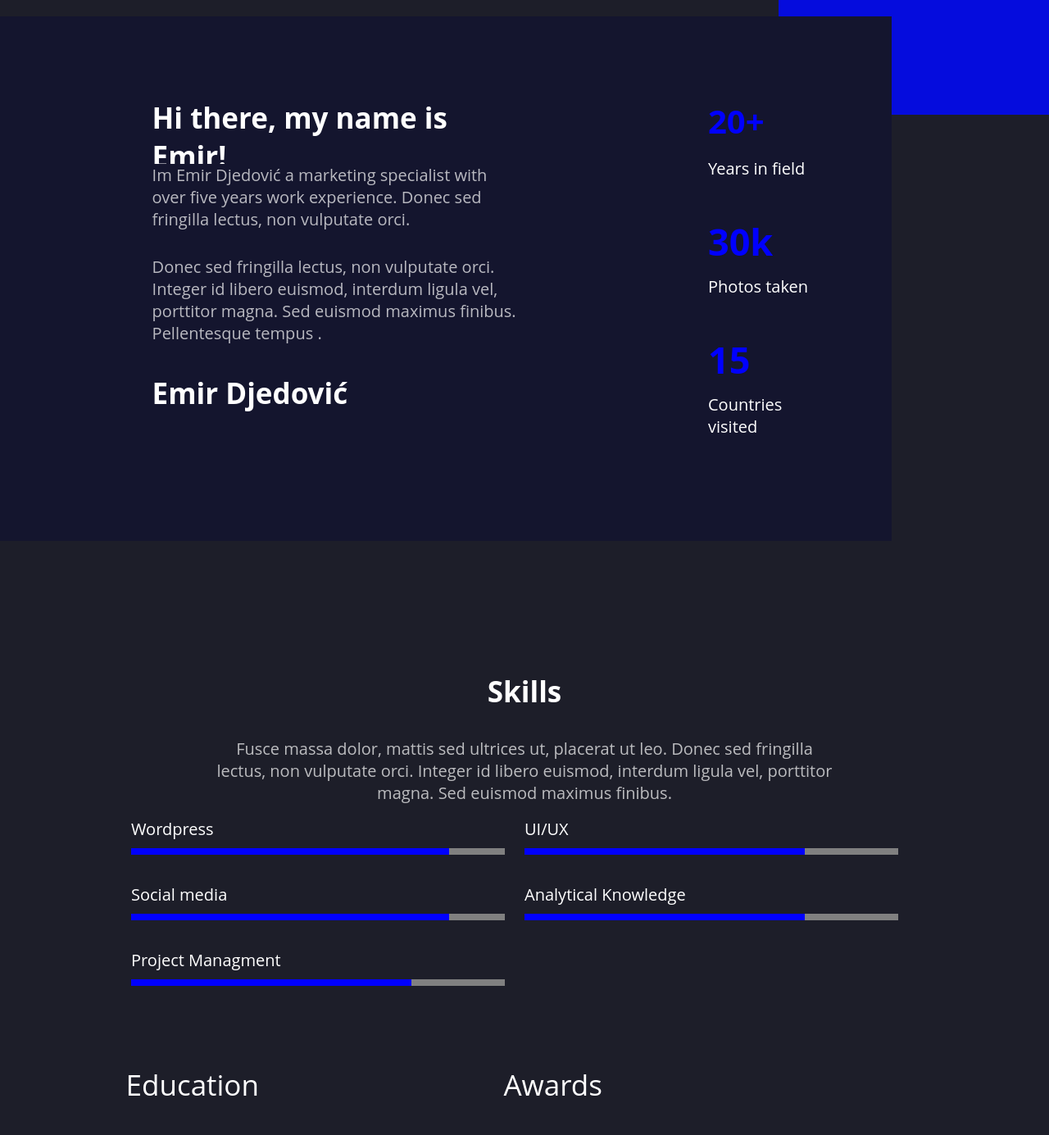
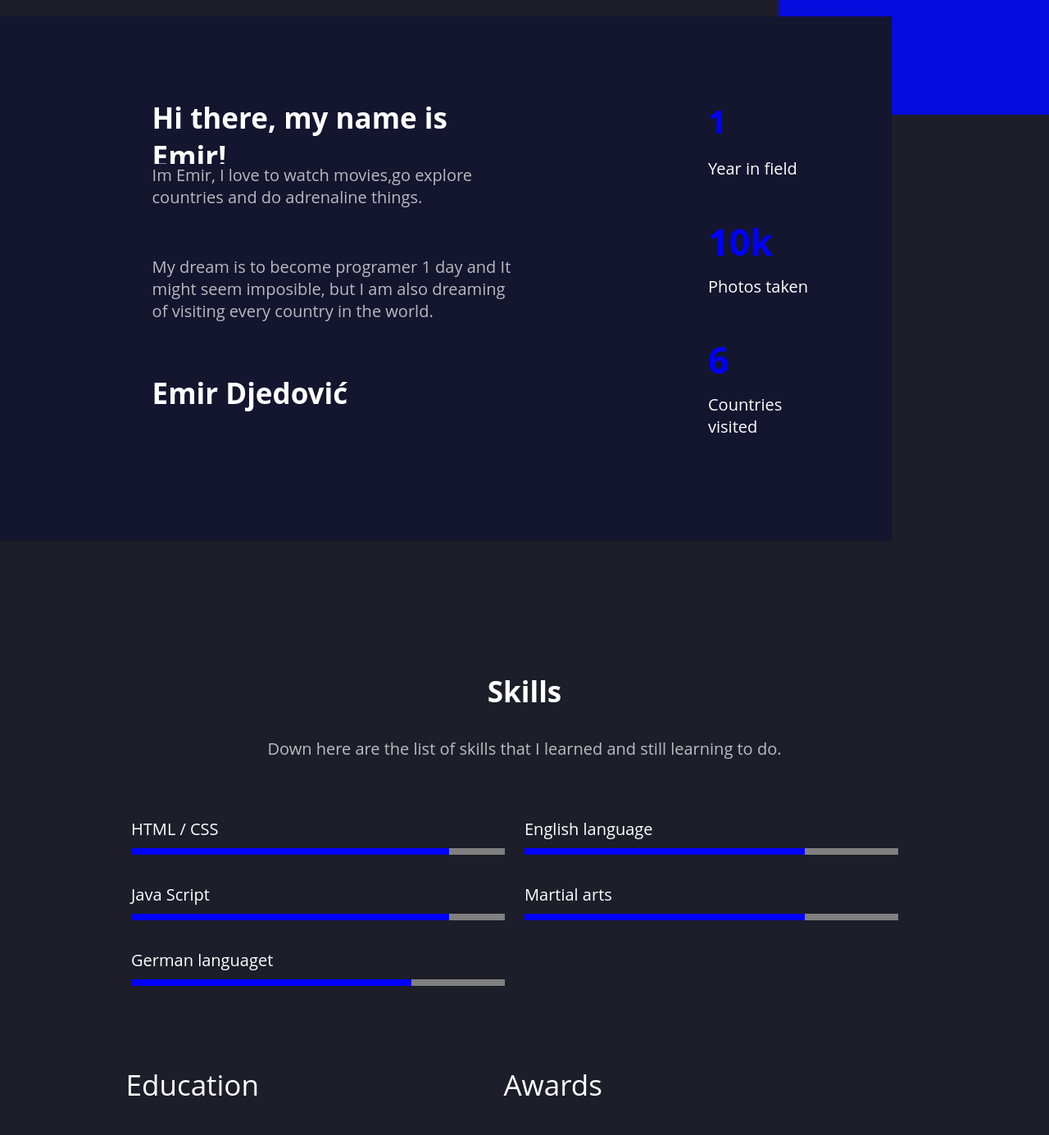
Before and after one commit to emir2008d/Portofolio, a plain HTML site: page index.html in a window 1280 px wide. Shown: the part 1060-2445 px from the top of the page at 82% size. Drawn offline with Linux system fonts and the light colour scheme.

Commit message:
Update index.html

```diff
--- a/index.html
+++ b/index.html
@@ -69,16 +69,16 @@
         <div class="more-inf-about-me-container">
             <div class="more-inf-about-me-left">
                 <div class="row1-more-inf-about-me-left"><p>Hi there, my name is Emir!</p></div>
-                <div class="row2-more-inf-about-me-left"><p>Im Emir Djedović a marketing specialist with over five years work experience. Donec sed fringilla lectus, non vulputate orci.</p></div>
-                <div class="row3-more-inf-about-me-left"><p>Donec sed fringilla lectus, non vulputate orci. Integer id libero euismod, interdum ligula vel, porttitor magna. Sed euismod maximus finibus. Pellentesque tempus .</p></div>
+                <div class="row2-more-inf-about-me-left"><p>Im Emir, I love to watch movies,go explore countries and do adrenaline things.</p></div>
+                <div class="row3-more-inf-about-me-left"><p>My dream is to become programer 1 day and It might seem imposible, but I am also dreaming of visiting every country in the world.</p></div>
                 <div class="row4-more-inf-about-me-left"><p>Emir Djedović</p></div>
             </div>
             <div class="more-inf-about-me-right">
-                <div class="row1-more-inf-about-me-right"><p>20+</p></div>
-                <div class="row2-more-inf-about-me-right"><p>Years in field</p></div>
-                <div class="row3-more-inf-about-me-right"><p>30k</p></div>
+                <div class="row1-more-inf-about-me-right"><p>1</p></div>
+                <div class="row2-more-inf-about-me-right"><p>Year in field</p></div>
+                <div class="row3-more-inf-about-me-right"><p>10k</p></div>
                 <div class="row4-more-inf-about-me-right"><p>Photos taken</p></div>
-                <div class="row5-more-inf-about-me-right"><p>15</p></div>
+                <div class="row5-more-inf-about-me-right"><p>6</p></div>
                 <div class="row6-more-inf-about-me-right"><p>Countries visited</p></div>
             </div>
         </div>
@@ -94,27 +94,27 @@
     <div class="about-container" id="about">
         <div class="about-header">
             <div class="about-header-row1"><p>Skills</p></div>
-            <div class="about-header-row2"><p>Fusce massa dolor, mattis sed ultrices ut, placerat ut leo. Donec sed fringilla lectus, non vulputate orci. Integer id libero euismod, interdum ligula vel, porttitor magna. Sed euismod maximus finibus.</p></div>
+            <div class="about-header-row2"><p>Down here are the list of skills that I learned and still learning to do.</p></div>
         </div>
         <div class="about-analytics-container">
             <div class="analytics-justify">
                <div class="about-analytics-left">
                  <div class="world-press-container">
-                     <div class="world-press"><p>Wordpress</p></div>
+                     <div class="world-press"><p>HTML / CSS</p></div>
                       <div class="world-press-percentage-container">
                         <div class="world-press-percentage-blue"></div>
                         <div class="world-press-percentage-gray"></div>
                       </div>
                  </div>
                  <div class="social-media-container">
-                    <div class="social-media"><p>Social media</p></div>
+                    <div class="social-media"><p>Java Script</p></div>
                     <div class="social-media-percentage-container">
                         <div class="social-media-percentage-blue"></div>
                         <div class="social-media-percentage-gray"></div>
                     </div>
                  </div>
                  <div class="project-management-container">
-                    <div class="project-managment"><p>Project Managment</p></div>
+                    <div class="project-managment"><p>German languaget</p></div>
                     <div class="project-managment-percentage-container">
                         <div class="project-managment-percentage-blue"></div>
                         <div class="project-managment-percentage-gray"></div>
@@ -123,14 +123,14 @@
                </div>
                <div class="about-analytics-right">
                 <div class="uiux-container">
-                    <div class="uiux"><p>UI/UX</p></div>
+                    <div class="uiux"><p>English language</p></div>
                     <div class="uiux-percentage-container">
                         <div class="uiux-percentage-blue"></div>
                         <div class="uiux-percentage-gray"></div>
                     </div>
                 </div>
                 <div class="knowledge-container">
-                    <div class="knowledge"><p>Analytical Knowledge</p></div>
+                    <div class="knowledge"><p>Martial arts</p></div>
                     <div class="knowledge-percentage-container">
                         <div class="knowledge-percentage-blue"></div>
                         <div class="knowledge-percentage-gray"></div>
```
